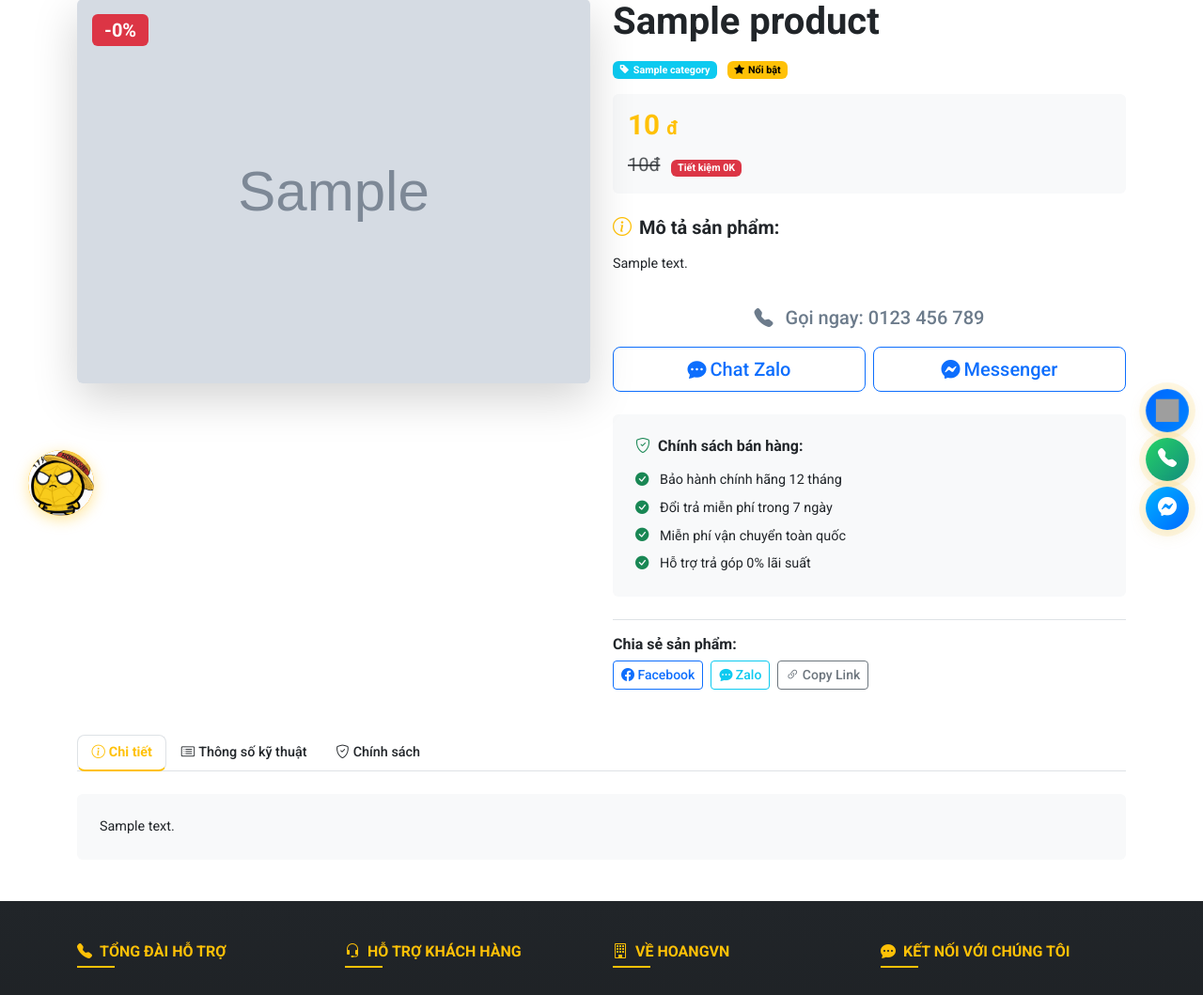
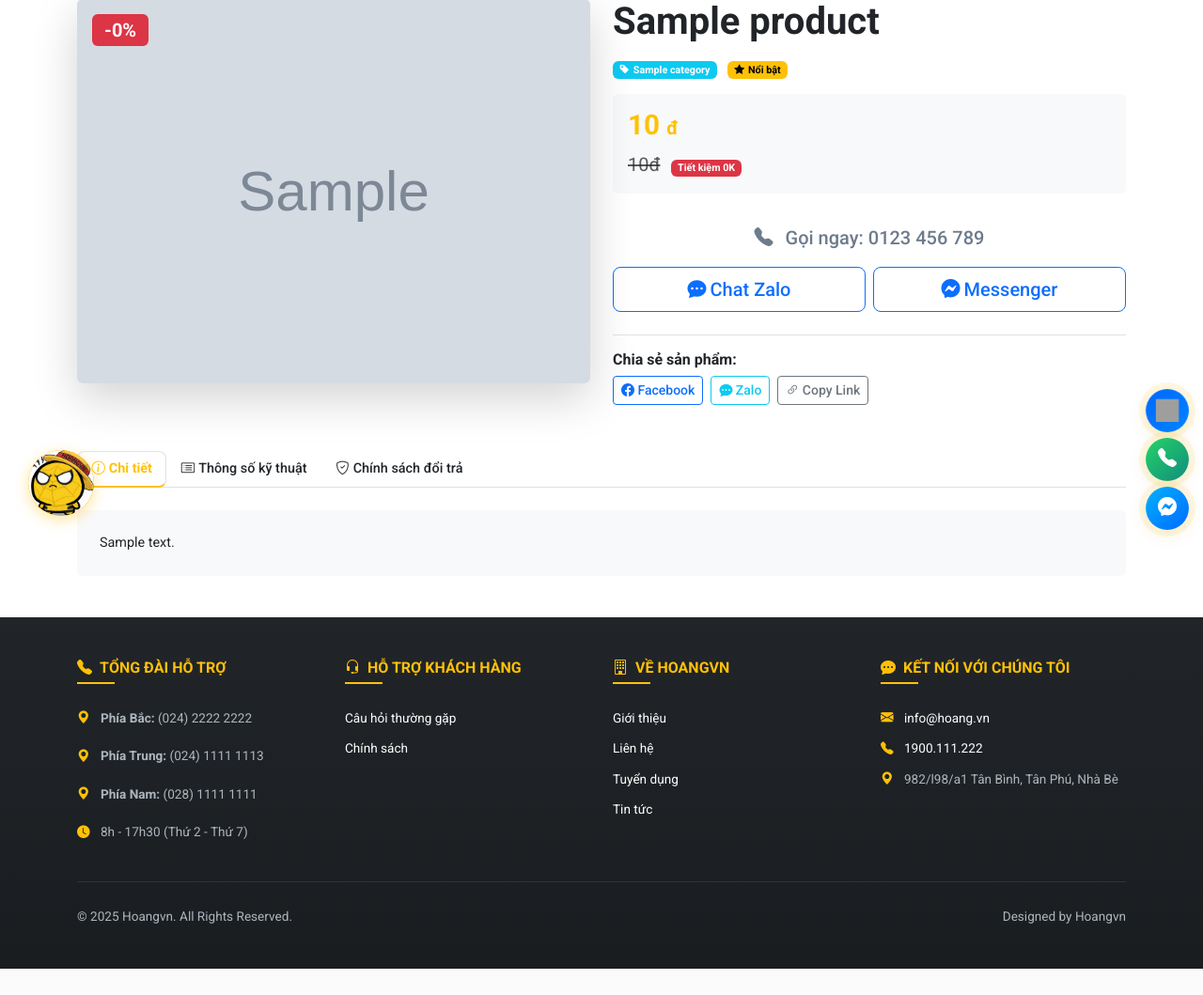
Before and after one commit to VanHoangIT/Hoangvn, a Flask app: a page that uses app/templates/product_detail.html in a window 1280 px wide. Shown: the part 221-1280 px from the top of the page at 94% size. After the commit the page ends 1252 px from the top, so only its background shows below. Run offline with Flask 3, Linux system fonts and the light colour scheme; tables that the repository leaves empty hold one stand-in row (values such as "Sample post"); grey boxes marked "Sample" are stand-in pictures; grey boxes are pictures that could not be loaded.

Commit message:
fix lỗi vặt

```diff
--- a/app/templates/product_detail.html
+++ b/app/templates/product_detail.html
@@ -105,17 +105,6 @@
                         {% endif %}
                     {% endif %}
                 </div>
-
-                <!-- Short Description -->
-                <div class="mb-4">
-                    <h5 class="fw-semibold mb-3">
-                        <i class="bi bi-info-circle text-warning me-2"></i>Mô tả sản phẩm:
-                    </h5>
-                    <p itemprop="description">
-                        {{ product.description | nl2br | safe if product.description else 'Đang cập nhật thông tin sản phẩm...' }}
-                    </p>
-                </div>
-
                 <!-- CTA Buttons -->
                 <div class="d-grid gap-2 mb-4">
                     <a href="tel:{{ get_setting('hotline', '0123456789') }}"
@@ -132,7 +121,7 @@
                             </a>
                         </div>
                         <div class="col-6">
-                            <a href="{{ get_setting('facebook_url', '#') }}"
+                            <a href="{{ get_setting('facebook_messenger_url', '#') }}"
                                target="_blank"
                                class="btn btn-outline-primary btn-lg w-100">
                                 <i class="bi bi-messenger me-1"></i>Messenger
@@ -141,30 +130,6 @@
                     </div>
                 </div>
 
-                <!-- Policies -->
-                <div class="bg-light p-4 rounded mb-4">
-                    <h6 class="fw-bold mb-3">
-                        <i class="bi bi-shield-check text-success me-2"></i>Chính sách bán hàng:
-                    </h6>
-                    <ul class="list-unstyled mb-0">
-                        <li class="mb-2">
-                            <i class="bi bi-check-circle-fill text-success me-2"></i>
-                            Bảo hành chính hãng 12 tháng
-                        </li>
-                        <li class="mb-2">
-                            <i class="bi bi-check-circle-fill text-success me-2"></i>
-                            Đổi trả miễn phí trong 7 ngày
-                        </li>
-                        <li class="mb-2">
-                            <i class="bi bi-check-circle-fill text-success me-2"></i>
-                            Miễn phí vận chuyển toàn quốc
-                        </li>
-                        <li class="mb-0">
-                            <i class="bi bi-check-circle-fill text-success me-2"></i>
-                            Hỗ trợ trả góp 0% lãi suất
-                        </li>
-                    </ul>
-                </div>
 
                 <!-- Social Share -->
                 <div class="border-top pt-3">
@@ -208,7 +173,7 @@
                     </li>
                     <li class="nav-item">
                         <a class="nav-link" data-bs-toggle="tab" href="#policy">
-                            <i class="bi bi-shield-check me-1"></i>Chính sách
+                            <i class="bi bi-shield-check me-1"></i>Chính sách đổi trả
                         </a>
                     </li>
                 </ul>
@@ -248,7 +213,7 @@
                     <!-- Chính sách -->
                     <div class="tab-pane fade" id="policy">
                         <div class="bg-light p-4 rounded">
-                            {{ get_setting('privacy_policy', '<p>Chính sách đang được cập nhật...</p>') | safe }}
+                            {{ get_setting('return_policy', '<p>Chính sách đang được cập nhật...</p>') | safe }}
                         </div>
                     </div>
                 </div>
```
